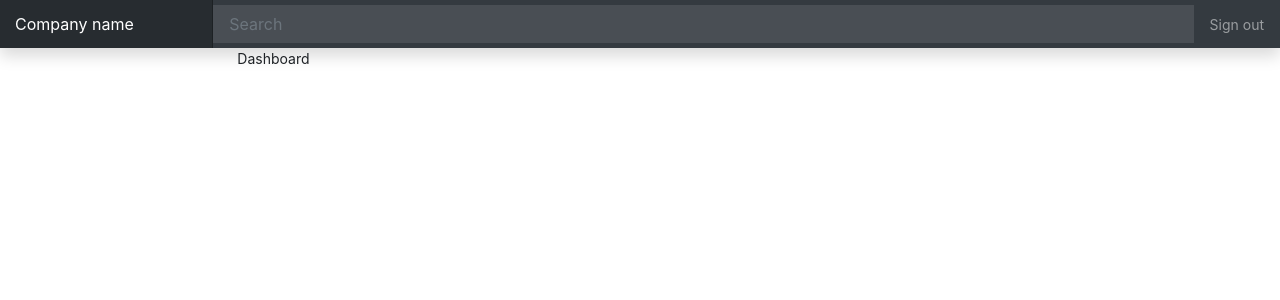
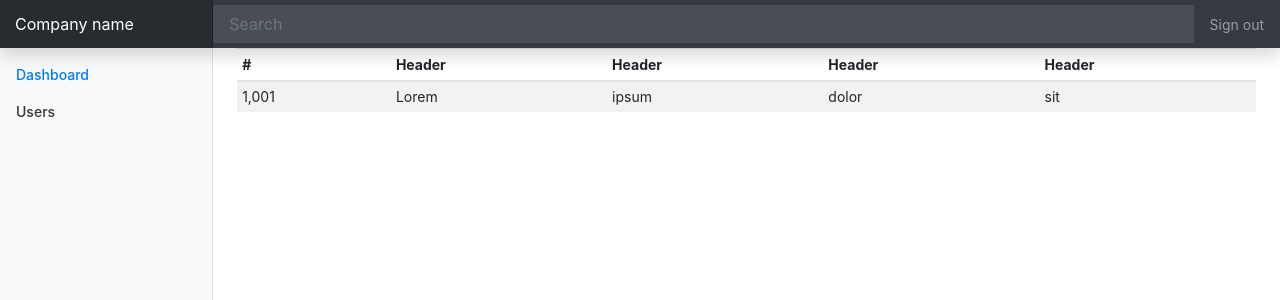
Before and after one commit to geochronology/ts-dashboard-hooks, a React (Create React App) app: page /users in a window 1280 px wide. Shown: the top 300 px of the page. Built offline with nearby package versions, Linux system fonts and the light colour scheme.

Commit message:
added routes

```diff
--- a/src/App.tsx
+++ b/src/App.tsx
@@ -3,25 +3,31 @@
 import { Menu } from "./components/Menu";
 import './App.css';
 import Dashboard from './pages/Dashboard';
+import { BrowserRouter, Route } from 'react-router-dom';
+import Users from './pages/Users';
 
 function App() {
   return (
     <div className="App">
 
+      <BrowserRouter>
         <Nav />
 
         <div className="container-fluid">
           <div className="row">
 
+            <Menu />
 
             <main role="main" className="col-md-9 ml-sm-auto col-lg-10 px-4">
 
-            <Dashboard />
-
+              <Route path={'/'} exact component={Dashboard} />
+              <Route path={'/users'} component={Users} />
 
             </main>
           </div>
         </div>
+      </BrowserRouter>
+
     </div >
   );
 }
--- a/src/components/Menu.tsx
+++ b/src/components/Menu.tsx
@@ -1,4 +1,5 @@
 import React from 'react'
+import { Link } from "react-router-dom";
 
 export const Menu = () => {
   return (
@@ -7,9 +8,14 @@
 
         <ul className="nav flex-column">
           <li className="nav-item">
-            <a className="nav-link active">
-              Dashboard <span className="sr-only">(current)</span>
-            </a>
+            <Link to={'/'} className="nav-link active">
+              Dashboard
+            </Link>
+          </li>
+          <li className="nav-item">
+            <Link to={'/users'} className="nav-link">
+              Users
+            </Link>
           </li>
 
         </ul>
```
Lines whose indentation alone changed are shown as unchanged.
